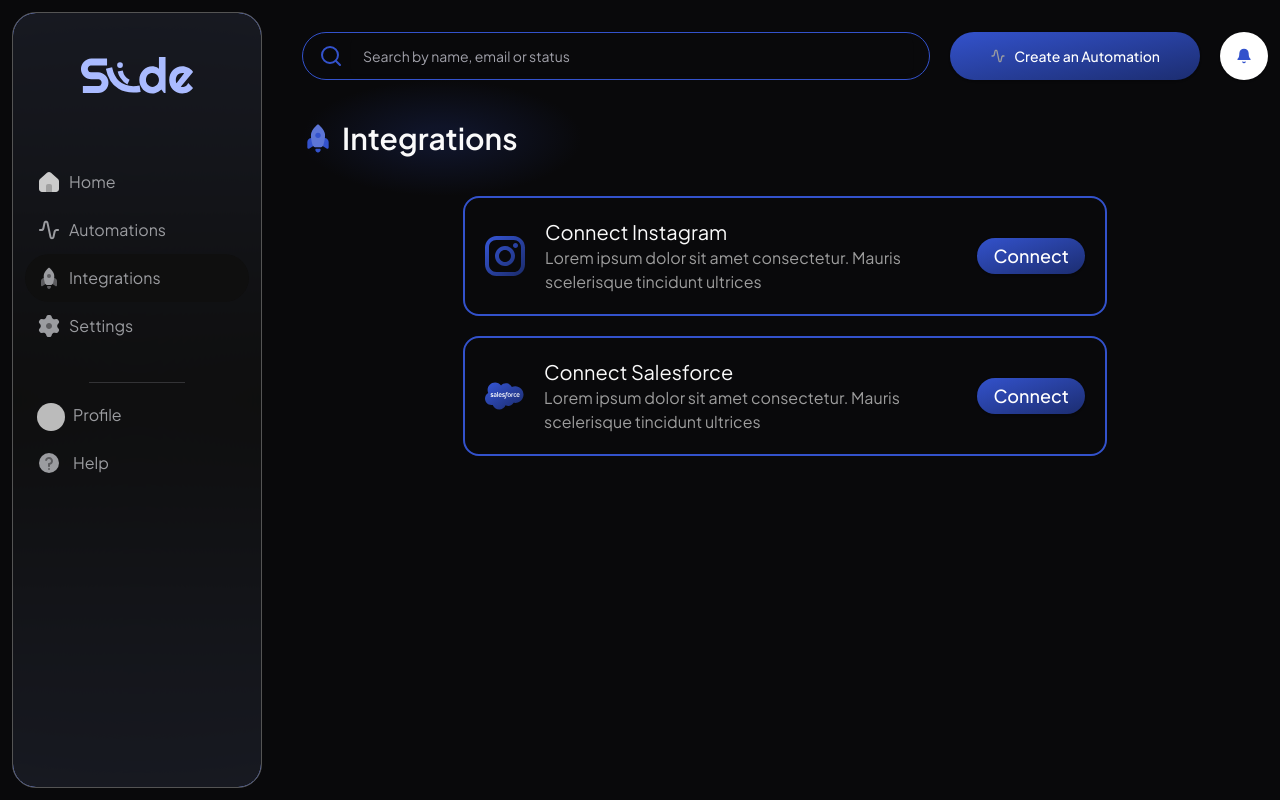
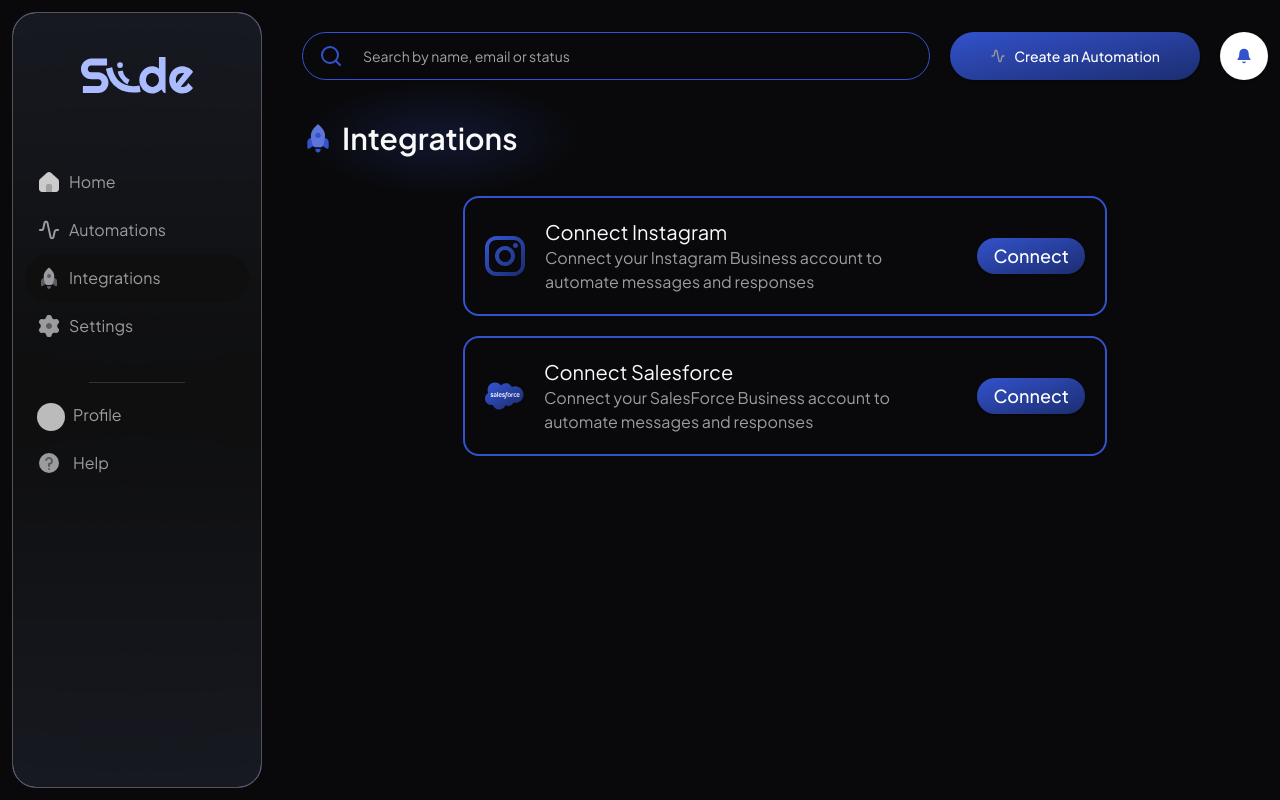
Before and after one commit to jigsid/papiauto, a Next.js app: page /dashboard/1/integrations in a window 1280 px wide. Built offline with nearby package versions, Linux system fonts and the light colour scheme; no server answers; the database is empty; sample sign-in values are in the browser's storage; some icons are missing.

Commit message:
FINAL.PAIN.I HAVE GIVEN UP TO MUCH TO STOP NOW

```diff
--- a/src/constants/integrations.tsx
+++ b/src/constants/integrations.tsx
@@ -11,7 +11,7 @@
   {
     title: 'Connect Instagram',
     description:
-      'Lorem ipsum dolor sit amet consectetur. Mauris scelerisque tincidunt ultrices',
+      'Connect your Instagram Business account to automate messages and responses',
     icon: <InstagramDuoToneBlue />,
     strategy: 'INSTAGRAM',
 
@@ -19,7 +19,7 @@
   {
     title: 'Connect Salesforce',
     description:
-      'Lorem ipsum dolor sit amet consectetur. Mauris scelerisque tincidunt ultrices',
+      'Connect your SalesForce Business account to automate messages and responses',
     icon: <SalesForceDuoToneBlue />,
     strategy: 'CRM',
   },
```
